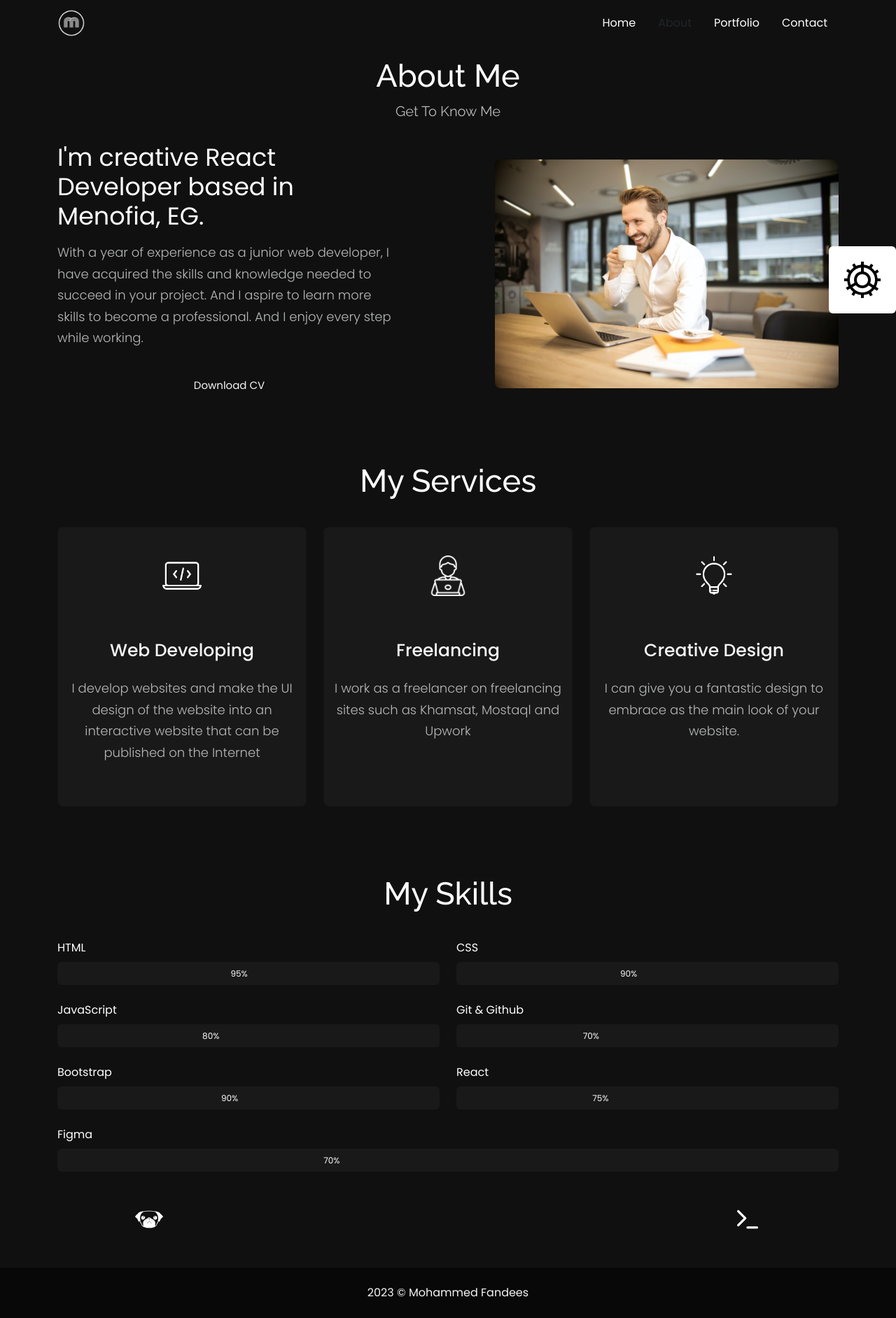
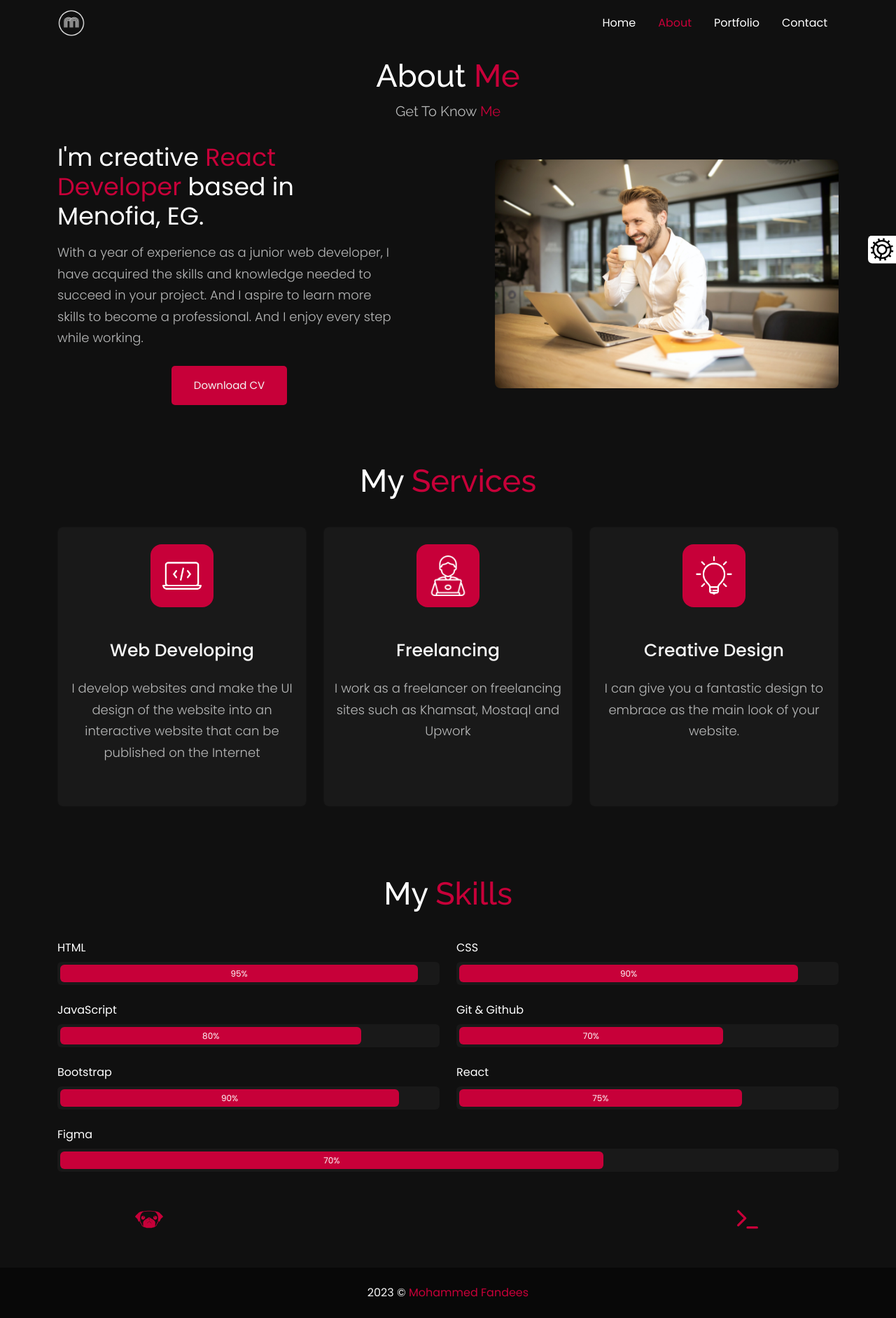
Before and after one commit to mohammed-fandees/my-portfolio, a React (Create React App) app: page /about in a window 1280 px wide. Shown: the whole page at 70% size. Built offline with nearby package versions, Linux system fonts and the light colour scheme; some icons are missing.

Commit message:
complete Settings Component

```diff
--- a/src/components/Settings/Settings.jsx
+++ b/src/components/Settings/Settings.jsx
@@ -1,11 +1,49 @@
 import "./settings.css";
 import gear from "../../images/gear.png";
+import { useRef, useState } from "react";
 export default function Settings() {
+  const [theme, setTheme] = useState(
+    localStorage.getItem("theme") || "#c70039"
+  );
+  const color = [
+    { id: "dark-red", color: "#c70039" },
+    { id: "dark-purple", color: "#481380" },
+    { id: "dark-teal", color: "#00909e" },
+    { id: "dark-green", color: "#04a777" },
+    { id: "dark-blue", color: "#035aa6" },
+    { id: "orange", color: "#dd7631" },
+  ];
+  const palit = useRef();
+
+  document.querySelector(":root").style.setProperty("--main-color", theme);
+
   return (
-    <div className='settings position-fixed rounded-2 p-3'>
-      <div className="icon">
+    <div ref={palit} className="settings position-fixed d-flex">
+      <div
+        className="icon"
+        onClick={() => palit.current.classList.toggle("show-palit")}
+      >
         <img src={gear} alt="gear" />
       </div>
+      <div className="box">
+        <h2 className="m-0 text-center">Custom Colors</h2>
+        <ul className="color-palit m-0 p-0 d-grid">
+          {color.map((c) => (
+            <li
+              key={c.id}
+              className={c.id}
+              style={{ background: c.color }}
+              onClick={() => {
+                localStorage.setItem("theme", c.color);
+                setTheme(localStorage.getItem("theme"));
+                document
+                  .querySelector(":root")
+                  .style.setProperty("--main-color", theme);
+              }}
+            ></li>
+          ))}
+        </ul>
+      </div>
     </div>
-  )
+  );
 }
--- a/src/components/Settings/settings.css
+++ b/src/components/Settings/settings.css
@@ -1,15 +1,79 @@
 .settings {
-  right: 0;
+  right: -125px;
   top: 50%;
   transform: translateY(-50%);
   -webkit-transform: translateY(-50%);
   -moz-transform: translateY(-50%);
   -ms-transform: translateY(-50%);
   -o-transform: translateY(-50%);
+  z-index: 10;
+  transition: all .3s ease-out;
+  -webkit-transition: all .3s ease-out;
+  -moz-transition: all .3s ease-out;
+  -ms-transition: all .3s ease-out;
+  -o-transition: all .3s ease-out;
+}
+
+.show-palit {
+  right: 0;
+}
+
+.settings .icon {
+  cursor: pointer;
   background: #fff;
-  z-index: 10;
+  border-radius: 6px 0 0 6px;
+  -webkit-border-radius: 6px 0 0 6px;
+  -moz-border-radius: 6px 0 0 6px;
+  -ms-border-radius: 6px 0 0 6px;
+  -o-border-radius: 6px 0 0 6px;
+  height: 40px;
 }
 
 .settings .icon img {
+  width: 40px;
+  height: 40px;
+  animation: rotate 2s linear infinite;
+}
 
+@keyframes rotate {
+  0% {
+    transform: rotate(0);
+  }
+
+  100% {
+    transform: rotate(360deg);
+  }
 }
+
+.settings .box {
+  background: #fff;
+  padding: 10px;
+  border-radius: 0 0 0 6px;
+  -webkit-border-radius: 0 0 0 6px;
+  -moz-border-radius: 0 0 0 6px;
+  -ms-border-radius: 0 0 0 6px;
+  -o-border-radius: 0 0 0 6px;
+}
+
+.settings .box h2 {
+  font-size: 14px;
+  font-weight: 500;
+}
+
+.settings .color-palit  {
+  grid-template-columns: repeat(auto-fill, minmax(20px, 1fr));
+  gap: 10px;
+  padding-top: 20px !important;
+}
+.settings .color-palit li {
+  width: 30px;
+  height: 30px;
+  display: block;
+  background: var(--main-color);
+  border-radius: 6px;
+  -webkit-border-radius: 6px;
+  -moz-border-radius: 6px;
+  -ms-border-radius: 6px;
+  -o-border-radius: 6px;
+  cursor: pointer;
+}
```
